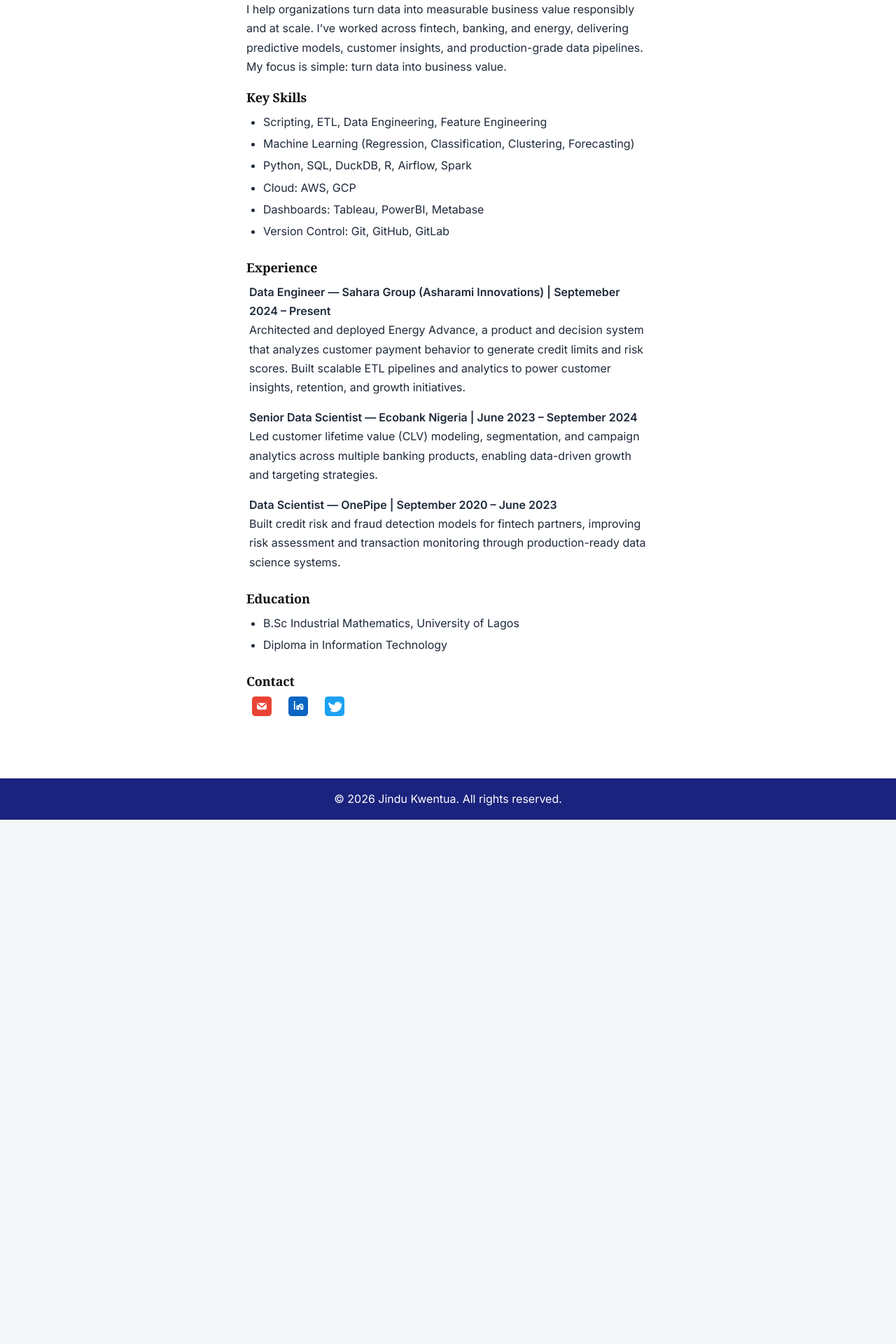
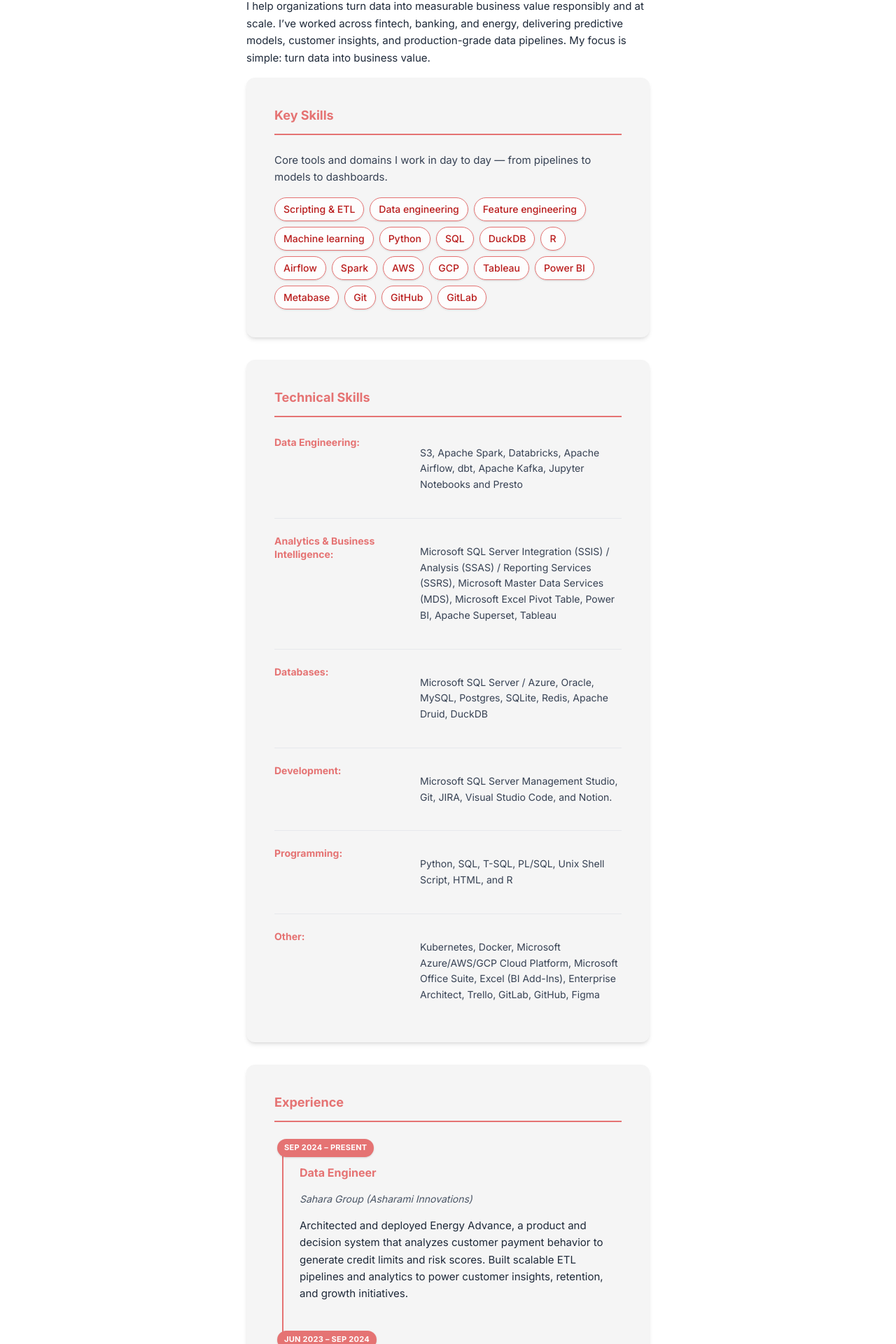
Before and after one commit to jindukwentua/blog, a Next.js app: page /about in a window 1280 px wide. Shown: the part 316-2236 px from the top of the page at 70% size. Before the commit the page ends 1487 px from the top, so only its background shows below. Built offline with nearby package versions, Linux system fonts and the light colour scheme.

Commit message:
updated about page

```diff
--- a/src/app/about/page.tsx
+++ b/src/app/about/page.tsx
@@ -1,8 +1,11 @@
 "use client";
 
 import Image from "next/image";
-import { useEffect, useState } from "react";
+import Link from "next/link";
+import { useEffect, useState, type ReactNode } from "react";
 import { SiteHeader } from "@/components/SiteHeader";
+
+const ACCENT = "#e57373";
 
 const roles = [
   "Data Scientist",
@@ -11,6 +14,149 @@ const roles = [
   "Cloud Analytics Specialist",
   "ML Engineer",
 ];
+
+const skillPills = [
+  "Scripting & ETL",
+  "Data engineering",
+  "Feature engineering",
+  "Machine learning",
+  "Python",
+  "SQL",
+  "DuckDB",
+  "R",
+  "Airflow",
+  "Spark",
+  "AWS",
+  "GCP",
+  "Tableau",
+  "Power BI",
+  "Metabase",
+  "Git",
+  "GitHub",
+  "GitLab",
+];
+
+/** Two-column technical skills (labels + comma-separated tools), matching resume-style layout */
+const technicalSkillGroups: { category: string; items: string }[] = [
+  {
+    category: "Data Engineering",
+    items:
+      "S3, Apache Spark, Databricks, Apache Airflow, dbt, Apache Kafka, Jupyter Notebooks and Presto",
+  },
+  {
+    category: "Analytics & Business Intelligence",
+    items:
+      "Microsoft SQL Server Integration (SSIS) / Analysis (SSAS) / Reporting Services (SSRS), Microsoft Master Data Services (MDS), Microsoft Excel Pivot Table, Power BI, Apache Superset, Tableau",
+  },
+  {
+    category: "Databases",
+    items:
+      "Microsoft SQL Server / Azure, Oracle, MySQL, Postgres, SQLite, Redis, Apache Druid, DuckDB",
+  },
+  {
+    category: "Development",
+    items:
+      "Microsoft SQL Server Management Studio, Git, JIRA, Visual Studio Code, and Notion.",
+  },
+  {
+    category: "Programming",
+    items: "Python, SQL, T-SQL, PL/SQL, Unix Shell Script, HTML, and R",
+  },
+  {
+    category: "Other",
+    items:
+      "Kubernetes, Docker, Microsoft Azure/AWS/GCP Cloud Platform, Microsoft Office Suite, Excel (BI Add-Ins), Enterprise Architect, Trello, GitLab, GitHub, Figma",
+  },
+];
+
+const experiences = [
+  {
+    dates: "Sep 2024 – Present",
+    title: "Data Engineer",
+    org: "Sahara Group (Asharami Innovations)",
+    description:
+      "Architected and deployed Energy Advance, a product and decision system that analyzes customer payment behavior to generate credit limits and risk scores. Built scalable ETL pipelines and analytics to power customer insights, retention, and growth initiatives.",
+  },
+  {
+    dates: "Jun 2023 – Sep 2024",
+    title: "Senior Data Scientist",
+    org: "Ecobank Nigeria",
+    description:
+      "Led customer lifetime value (CLV) modeling, segmentation, and campaign analytics across multiple banking products, enabling data-driven growth and targeting strategies.",
+  },
+  {
+    dates: "Sep 2020 – Jun 2023",
+    title: "Data Analyst",
+    org: "OnePipe",
+    description:
+      "Built credit risk and fraud detection models for fintech partners, improving risk assessment and transaction monitoring through production-ready data science systems.",
+  },
+];
+
+const educationItems = [
+  {
+    label: "Education",
+    badge: "B.Sc",
+    title: "Industrial Mathematics",
+    subtitle: "University of Lagos",
+    detail: "Undergraduate degree focused on applied mathematics and analytics foundations.",
+  },
+  {
+    label: "Education",
+    badge: "Diploma",
+    title: "Diploma in Information Technology",
+    subtitle: "Professional qualification",
+    detail: "Formal training in core IT concepts and systems.",
+  },
+];
+
+function TechnicalSkillsGrid() {
+  return (
+    <div className="space-y-5">
+      {technicalSkillGroups.map(({ category, items }) => (
+        <div
+          key={category}
+          className="grid grid-cols-1 gap-2 border-b border-gray-200/90 pb-5 last:border-0 last:pb-0 sm:grid-cols-[minmax(8.5rem,11rem)_minmax(0,1fr)] sm:gap-x-8 sm:items-start"
+        >
+          <div
+            className="text-sm font-bold leading-snug sm:pt-0.5"
+            style={{ color: ACCENT }}
+          >
+            {category}:
+          </div>
+          <p className="text-sm leading-relaxed text-gray-700">{items}</p>
+        </div>
+      ))}
+    </div>
+  );
+}
+
+function AboutSectionCard({
+  id,
+  title,
+  children,
+}: {
+  id: string;
+  title: string;
+  children: ReactNode;
+}) {
+  return (
+    <section
+      className="mb-8 rounded-xl bg-[#f5f5f5] p-8 md:p-10 shadow-md"
+      aria-labelledby={id}
+    >
+      <h2
+        id={id}
+        className="text-lg font-bold tracking-tight"
+        style={{ color: ACCENT }}
+      >
+        {title}
+      </h2>
+      <div className="mt-3 border-t-2" style={{ borderColor: ACCENT }} aria-hidden />
+      <div className="mt-6 text-[15px] leading-relaxed text-gray-800">{children}</div>
+    </section>
+  );
+}
 
 export default function About() {
   const [roleIndex, setRoleIndex] = useState(0);
@@ -39,7 +185,7 @@ export default function About() {
   }, [typed, typing, roleIndex]);
 
   return (
-    <div className="min-h-screen bg-white font-sans flex flex-col">
+    <div className="about-page min-h-screen bg-white flex flex-col font-sans">
       <SiteHeader active="about" />
 
       <main className="max-w-2xl mx-auto py-8 px-4 flex-1">
@@ -57,83 +203,182 @@ export default function About() {
         </div>
         <div className="max-w-xl mx-auto text-gray-800">
           <h1 className="text-2xl font-bold text-[#1a237e] mb-2">Jindu Kwentua</h1>
-          <p className="mb-4">
+          <p className="mb-4 text-[15px] leading-relaxed">
             Hi, I'm <span className="font-semibold">Jindu Kwentua</span>. I am a&nbsp;
             <span className="font-semibold text-[#1a237e] transition-all duration-300 min-w-[180px] inline-block">
               {typed}
               <span className="animate-pulse">|</span>
             </span>
           </p>
-          <p className="mb-6">I help organizations turn data into measurable business value responsibly and at scale. I’ve worked across fintech, banking, and energy, delivering predictive models, customer insights, and production-grade data pipelines. My focus is simple: turn data into business value.</p>
+          <p className="mb-8 text-[15px] leading-relaxed">
+            I help organizations turn data into measurable business value responsibly and at scale.
+            I’ve worked across fintech, banking, and energy, delivering predictive models, customer
+            insights, and production-grade data pipelines. My focus is simple: turn data into
+            business value.
+          </p>
 
-          <div className="mb-6">
-            <h2 className="text-lg font-semibold text-[#1a237e] mb-2">Key Skills</h2>
-            <ul className="list-disc ml-6 space-y-1">
-              <li>Scripting, ETL, Data Engineering, Feature Engineering</li>
-              <li>Machine Learning (Regression, Classification, Clustering, Forecasting)</li>
-              <li>Python, SQL, DuckDB, R, Airflow, Spark</li>
-              <li>Cloud: AWS, GCP</li>
-              <li>Dashboards: Tableau, PowerBI, Metabase</li>
-              <li>Version Control: Git, GitHub, GitLab</li>
-            </ul>
-          </div>
+          <AboutSectionCard id="key-skills-heading" title="Key Skills">
+            <p className="mb-4 text-gray-700">
+              Core tools and domains I work in day to day — from pipelines to models to dashboards.
+            </p>
+            <div className="flex flex-wrap gap-2">
+              {skillPills.map((skill) => (
+                <span
+                  key={skill}
+                  className="inline-flex items-center rounded-full border px-3 py-1.5 text-sm font-medium bg-white/80 shadow-sm"
+                  style={{ borderColor: ACCENT, color: "#b91c1c" }}
+                >
+                  {skill}
+                </span>
+              ))}
+            </div>
+          </AboutSectionCard>
 
-          <div className="mb-6">
-            <h2 className="text-lg font-semibold text-[#1a237e] mb-2">Experience</h2>
-            <div className="space-y-4 ml-1">
-              <div>
-                <div className="font-semibold">Data Engineer — Sahara Group (Asharami Innovations) | Septemeber 2024 – Present</div>
-                <div>Architected and deployed Energy Advance, a product and decision system that analyzes customer payment behavior to generate credit limits and risk scores. Built scalable ETL pipelines and analytics to power customer insights, retention, and growth initiatives.</div>
-              </div>
-              <div>
-                <div className="font-semibold">Senior Data Scientist — Ecobank Nigeria | June 2023 – September 2024</div>
-                <div>Led customer lifetime value (CLV) modeling, segmentation, and campaign analytics across multiple banking products, enabling data-driven growth and targeting strategies.</div>
-              </div>
-              <div>
-                <div className="font-semibold">Data Scientist — OnePipe | September 2020 – June 2023</div>
-                <div>Built credit risk and fraud detection models for fintech partners, improving risk assessment and transaction monitoring through production-ready data science systems.</div>
-              </div>
+          <AboutSectionCard id="technical-skills-heading" title="Technical Skills">
+            <TechnicalSkillsGrid />
+          </AboutSectionCard>
+
+          <AboutSectionCard id="experience-heading" title="Experience">
+            <div className="relative pl-1">
+              <div
+                className="absolute left-[11px] top-2 bottom-2 w-0.5 rounded-full"
+                style={{ backgroundColor: ACCENT }}
+                aria-hidden
+              />
+              <ul className="space-y-10">
+                {experiences.map((job) => (
+                  <li key={`${job.org}-${job.dates}`} className="relative pl-8">
+                    <span
+                      className="absolute left-0 top-0 inline-block rounded-full px-2.5 py-1 text-[11px] font-bold uppercase tracking-wide text-white shadow-sm"
+                      style={{ backgroundColor: ACCENT }}
+                    >
+                      {job.dates}
+                    </span>
+                    <div className="pt-9">
+                      <h3 className="text-base font-bold" style={{ color: ACCENT }}>
+                        {job.title}
+                      </h3>
+                      <p className="text-sm italic text-gray-600 mt-0.5">{job.org}</p>
+                      <p className="mt-3 text-gray-800">{job.description}</p>
+                    </div>
+                  </li>
+                ))}
+              </ul>
             </div>
-          </div>
+          </AboutSectionCard>
 
-          <div className="mb-6">
-            <h2 className="text-lg font-semibold text-[#1a237e] mb-2">Education</h2>
-            <ul className="list-disc ml-6 space-y-1">
-              <li>B.Sc Industrial Mathematics, University of Lagos</li>
-              <li>Diploma in Information Technology</li>
-            </ul>
-          </div>
+          <AboutSectionCard id="education-heading" title="Education, Training, & Honors">
+            <div className="relative pl-1">
+              <div
+                className="absolute left-[11px] top-2 bottom-2 w-0.5 rounded-full"
+                style={{ backgroundColor: ACCENT }}
+                aria-hidden
+              />
+              <ul className="space-y-10">
+                {educationItems.map((item) => (
+                  <li key={item.title} className="relative pl-8">
+                    <p className="text-xs font-bold uppercase tracking-wide text-gray-900 mb-1">
+                      {item.label}
+                    </p>
+                    <span
+                      className="absolute left-0 top-7 inline-block rounded-full px-2.5 py-1 text-[11px] font-bold text-white shadow-sm"
+                      style={{ backgroundColor: ACCENT }}
+                    >
+                      {item.badge}
+                    </span>
+                    <div className="pt-10">
+                      <h3 className="text-base font-bold" style={{ color: ACCENT }}>
+                        {item.title}
+                      </h3>
+                      <p className="text-sm italic text-gray-600 mt-0.5">{item.subtitle}</p>
+                      <p className="mt-2 text-gray-700">{item.detail}</p>
+                    </div>
+                  </li>
+                ))}
+              </ul>
+            </div>
+          </AboutSectionCard>
+
+          <aside
+            className="mb-8 rounded-xl bg-[#f5f5f5] p-8 md:p-10 shadow-md"
+            aria-labelledby="personal-interests-heading"
+          >
+            <h2
+              id="personal-interests-heading"
+              className="text-lg font-bold tracking-tight"
+              style={{ color: ACCENT }}
+            >
+              Personal Interests
+            </h2>
+            <div className="mt-3 border-t-2" style={{ borderColor: ACCENT }} aria-hidden />
+            <div className="mt-5 space-y-4 text-[15px] leading-relaxed text-gray-800">
+              <p>
+                As a husband and a family person, I try to use my skills to have a positive impact
+                and add value on the people and communities around me.
+              </p>
+              <p>
+                I enjoy staying active by exercising; playing football primarily and following
+                sports, and I value time with my family and friends. You can read more of my
+                thinking on{" "}
+                <Link
+                  href="https://www.jindukwentua.com/blog"
+                  className="font-semibold underline-offset-2 hover:underline"
+                  style={{ color: ACCENT }}
+                >
+                  the blog
+                </Link>
+                , connect on{" "}
+                <a
+                  href="https://www.linkedin.com/in/jindukwentua/"
+                  className="font-semibold underline-offset-2 hover:underline"
+                  style={{ color: ACCENT }}
+                  target="_blank"
+                  rel="noopener noreferrer"
+                >
+                  LinkedIn
+                </a>
+                , or reach out by{" "}
+                <a
+                  href="mailto:kwentuajindu@gmail.com"
+                  className="font-semibold underline-offset-2 hover:underline"
+                  style={{ color: ACCENT }}
+                >
+                  email
+                </a>
+                .
+              </p>
+            </div>
+          </aside>
 
           <div className="mb-6">
             <h2 className="text-lg font-semibold text-[#1a237e] mb-2">Contact</h2>
             <div className="flex gap-6 items-center ml-2 mt-2">
               <a href="mailto:kwentuajindu@gmail.com" title="Email" target="_blank" rel="noopener noreferrer">
                 <svg width="28" height="28" viewBox="0 0 24 24" fill="none" xmlns="http://www.w3.org/2000/svg">
-                  <rect width="24" height="24" rx="4" fill="#EA4335"/>
-                  <path d="M6 8l6 5 6-5" stroke="#fff" strokeWidth="1.5" strokeLinecap="round" strokeLinejoin="round"/>
-                  <rect x="6" y="8" width="12" height="8" rx="2" fill="#fff"/>
-                  <path d="M6 8l6 5 6-5" stroke="#EA4335" strokeWidth="1.5" strokeLinecap="round" strokeLinejoin="round"/>
+                  <rect width="24" height="24" rx="4" fill="#EA4335" />
+                  <path d="M6 8l6 5 6-5" stroke="#fff" strokeWidth="1.5" strokeLinecap="round" strokeLinejoin="round" />
+                  <rect x="6" y="8" width="12" height="8" rx="2" fill="#fff" />
+                  <path d="M6 8l6 5 6-5" stroke="#EA4335" strokeWidth="1.5" strokeLinecap="round" strokeLinejoin="round" />
                 </svg>
               </a>
               <a href="https://www.linkedin.com/in/jindukwentua/" title="LinkedIn" target="_blank" rel="noopener noreferrer">
                 <svg width="28" height="28" viewBox="0 0 24 24" fill="none" xmlns="http://www.w3.org/2000/svg">
-                  <rect width="24" height="24" rx="4" fill="#0A66C2"/>
-                  <path d="M7.5 8.5v7" stroke="#fff" strokeWidth="1.5" strokeLinecap="round"/>
-                  <circle cx="7.5" cy="6.5" r="1" fill="#fff"/>
-                  <path d="M10.5 11.5v4h2v-2c0-.8.7-1.5 1.5-1.5s1.5.7 1.5 1.5v2h2v-4c0-1.1-.9-2-2-2s-2 .9-2 2z" stroke="#fff" strokeWidth="1.5" strokeLinejoin="round"/>
+                  <rect width="24" height="24" rx="4" fill="#0A66C2" />
+                  <path d="M7.5 8.5v7" stroke="#fff" strokeWidth="1.5" strokeLinecap="round" />
+                  <circle cx="7.5" cy="6.5" r="1" fill="#fff" />
+                  <path d="M10.5 11.5v4h2v-2c0-.8.7-1.5 1.5-1.5s1.5.7 1.5 1.5v2h2v-4c0-1.1-.9-2-2-2s-2 .9-2 2z" stroke="#fff" strokeWidth="1.5" strokeLinejoin="round" />
                 </svg>
               </a>
               <a href="https://twitter.com/jxndu" title="Twitter" target="_blank" rel="noopener noreferrer">
                 <svg width="28" height="28" viewBox="0 0 24 24" fill="none" xmlns="http://www.w3.org/2000/svg">
-                  <rect width="24" height="24" rx="4" fill="#1DA1F2"/>
-                  <path d="M19 7.5a6.5 6.5 0 01-1.89.52A3.28 3.28 0 0018.5 6a6.56 6.56 0 01-2.08.8A3.28 3.28 0 0012 9.5c0 .26.03.52.08.76A9.32 9.32 0 015 7.1a3.28 3.28 0 001.01 4.37c-.28-.01-.54-.08-.77-.2v.02c0 1.54 1.1 2.83 2.57 3.12-.27.07-.56.1-.85.04.24.75.93 1.3 1.75 1.32A6.6 6.6 0 015 17.5c.41 0 .81-.02 1.2-.07A9.29 9.29 0 0012 19c5.52 0 8.54-4.57 8.54-8.54 0-.13 0-.26-.01-.39A6.1 6.1 0 0021 8.5a6.36 6.36 0 01-1.82.5z" fill="#fff"/>
+                  <rect width="24" height="24" rx="4" fill="#1DA1F2" />
+                  <path d="M19 7.5a6.5 6.5 0 01-1.89.52A3.28 3.28 0 0018.5 6a6.56 6.56 0 01-2.08.8A3.28 3.28 0 0012 9.5c0 .26.03.52.08.76A9.32 9.32 0 015 7.1a3.28 3.28 0 001.01 4.37c-.28-.01-.54-.08-.77-.2v.02c0 1.54 1.1 2.83 2.57 3.12-.27.07-.56.1-.85.04.24.75.93 1.3 1.75 1.32A6.6 6.6 0 015 17.5c.41 0 .81-.02 1.2-.07A9.29 9.29 0 0012 19c5.52 0 8.54-4.57 8.54-8.54 0-.13 0-.26-.01-.39A6.1 6.1 0 0021 8.5a6.36 6.36 0 01-1.82.5z" fill="#fff" />
                 </svg>
               </a>
             </div>
           </div>
         </div>
       </main>
-      {/* Footer */}
       <footer className="border-t border-gray-100 bg-[#1a237e] text-white text-center py-4 mt-8">
         &copy; {new Date().getFullYear()} Jindu Kwentua. All rights reserved.
       </footer>
--- a/src/app/globals.css
+++ b/src/app/globals.css
@@ -59,6 +59,25 @@ h4 {
   font-family: Georgia, "Times New Roman", serif;
   color: #111;
   letter-spacing: -0.01em;
+}
+
+/* About page: uniform sans (Inter) — overrides editorial serif for headings */
+.about-page,
+.about-page h1,
+.about-page h2,
+.about-page h3,
+.about-page h4 {
+  font-family:
+    var(--font-sans),
+    system-ui,
+    -apple-system,
+    BlinkMacSystemFont,
+    "Segoe UI",
+    Roboto,
+    Helvetica,
+    Arial,
+    sans-serif;
+  letter-spacing: normal;
 }
 
 p {
```
Also changed, not shown: src/app/blog/the-moment-agentic-coding-finally-clicked-for-me.mdx (+31 -15 lines).
